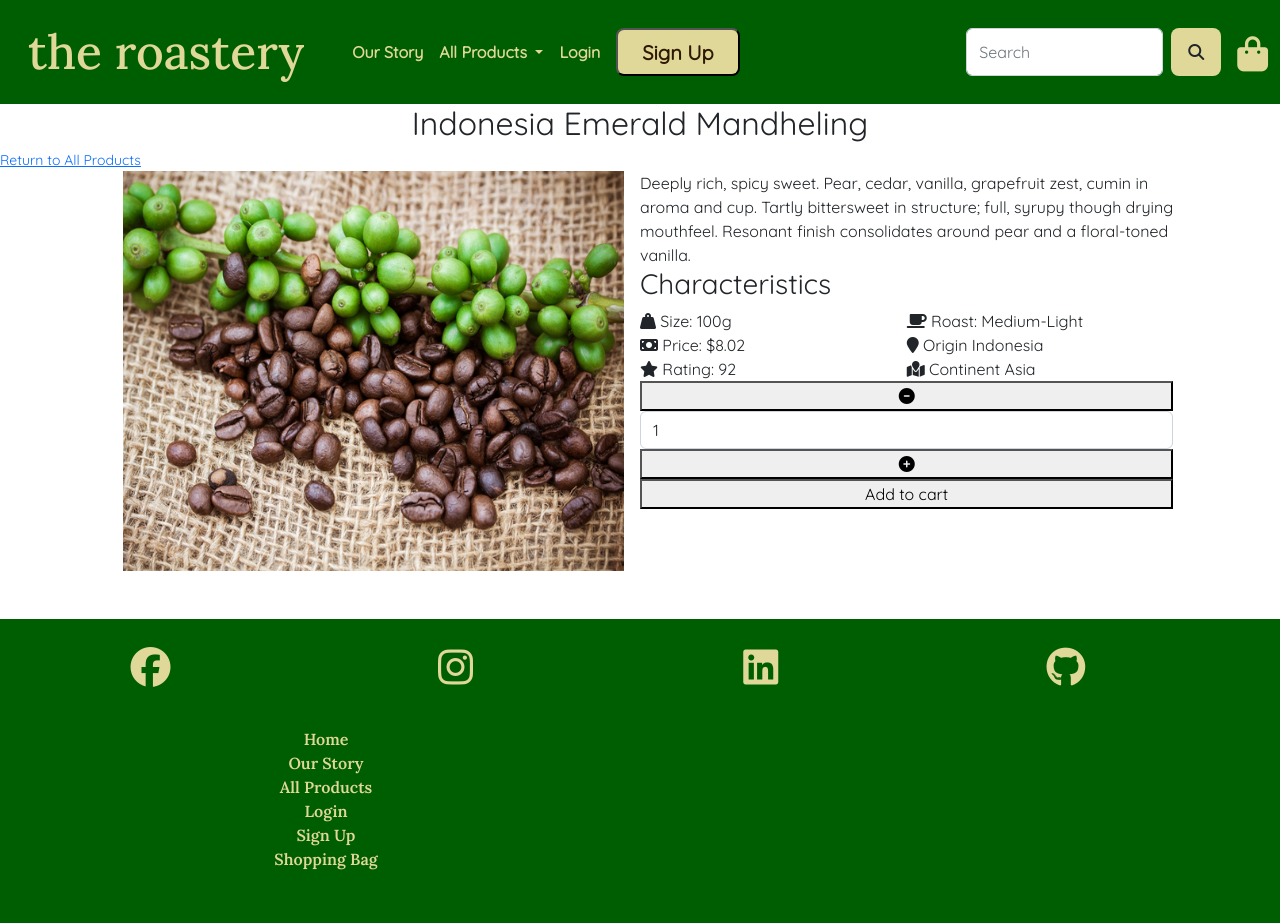
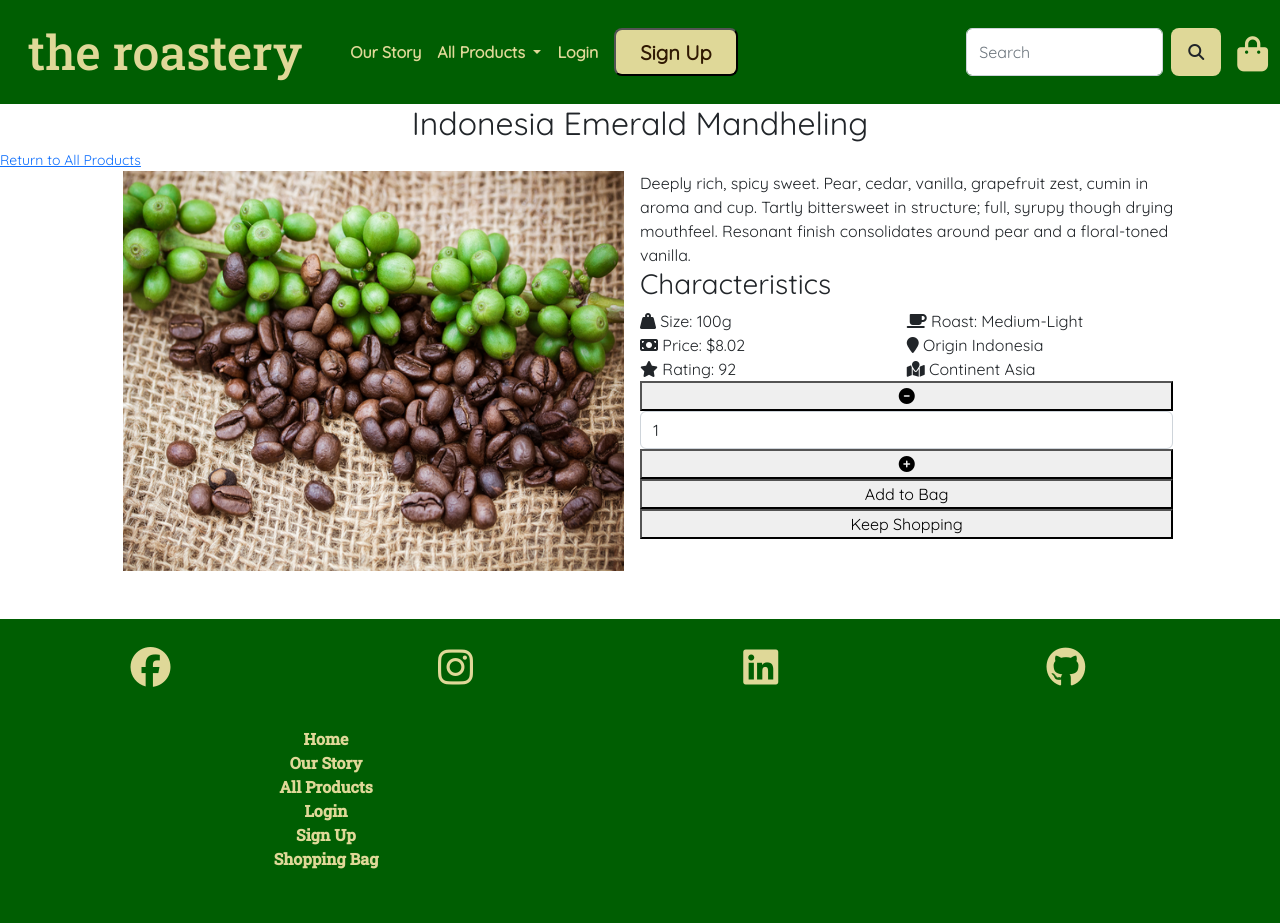
Before and after one commit to Grawnya/the-roastery-ecommerce-store, a Django app: page /products/5/ in a window 1280 px wide. Run offline with Django 3.2, Linux system fonts and the light colour scheme; data comes from the database, SQL or seed files in the repository; some libraries are stand-ins or nearby versions.

Commit message:
update primary font

```diff
--- a/products/templates/products/specific_product.html
+++ b/products/templates/products/specific_product.html
@@ -65,7 +65,10 @@
                         <button><i class="fa-solid fa-circle-plus"></i></button>
                     </div>
                     <div class="row">
-                        <button type="submit">Add to cart</button>
+                        <button type="submit">Add to Bag</button>
+                    </div>
+                    <div class="row">
+                        <button>Keep Shopping</button>
                     </div>
                 </div>
             </div>
--- a/static/css/base.css
+++ b/static/css/base.css
@@ -19,7 +19,7 @@ body {
     padding-right: 1rem;
     color: var(--beige);
     height: 3rem;
-    font-family: 'lora';
+    font-family: 'Roboto Slab', serif;
 }
 
 .navbar {
@@ -133,7 +133,7 @@ body {
     width: 30vw;
     padding: 0.2rem;
     font-size: 1.5rem;
-    font-family: 'lora';
+    font-family: 'Roboto Slab', serif;
     color: var(--coffee);
 }
 
@@ -189,7 +189,7 @@ footer a {
     color: var(--beige);
     font-weight: bold;
     padding: 0.5rem 0;
-    font-family: 'lora';
+    font-family: 'Roboto Slab', serif;
 }
 
 .socials i:hover, .section-links li a:hover {
--- a/templates/base.html
+++ b/templates/base.html
@@ -15,7 +15,7 @@
     <!-- Google Fonts -->
     <link rel="preconnect" href="https://fonts.googleapis.com">
     <link rel="preconnect" href="https://fonts.gstatic.com" crossorigin>
-    <link href="https://fonts.googleapis.com/css2?family=Lora:wght@500;600&display=swap" rel="stylesheet">
+    <link href="https://fonts.googleapis.com/css2?family=Roboto+Slab:wght@500&display=swap" rel="stylesheet">
 
     <link rel="preconnect" href="https://fonts.googleapis.com">
     <link rel="preconnect" href="https://fonts.gstatic.com" crossorigin>
```
